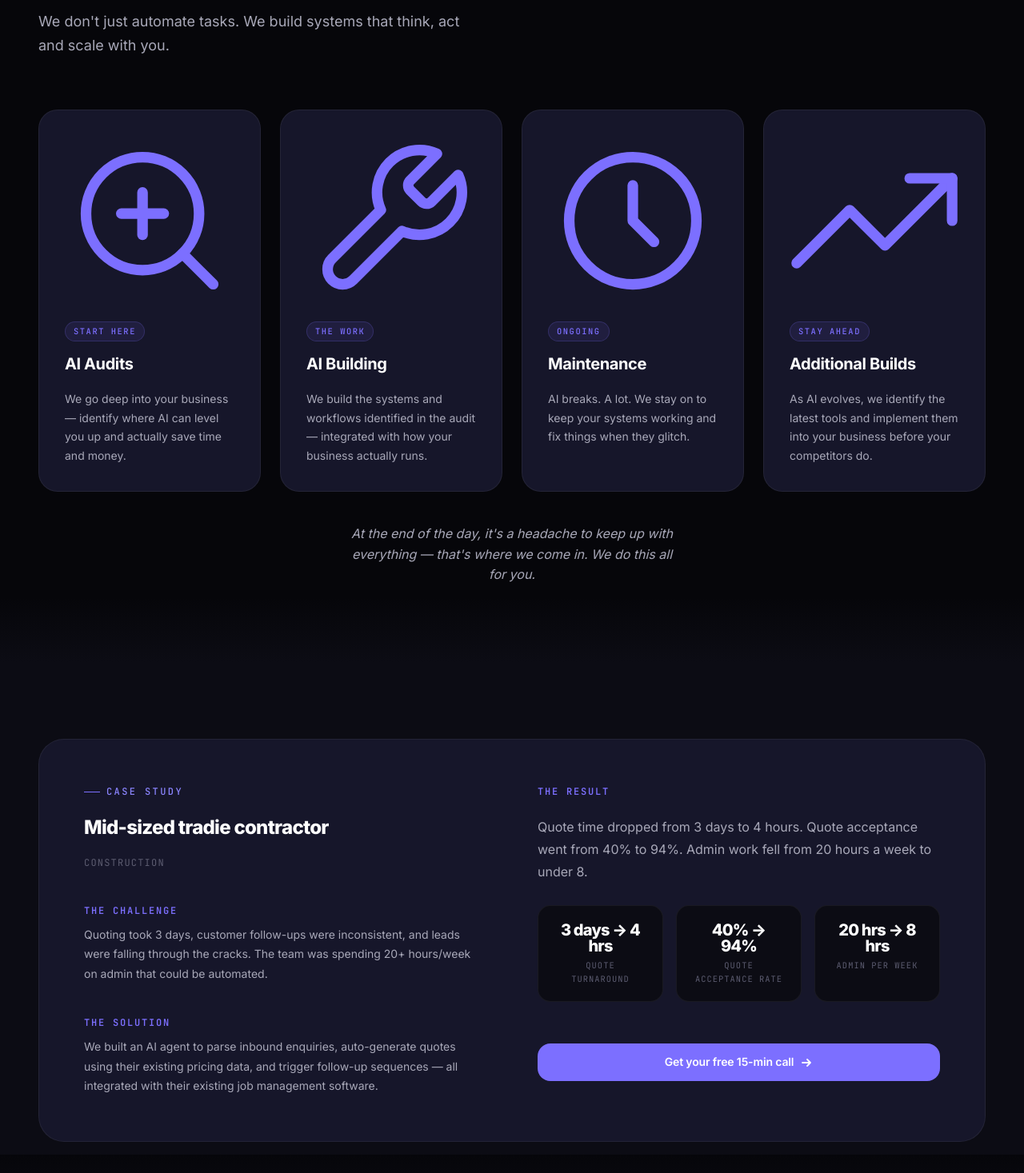
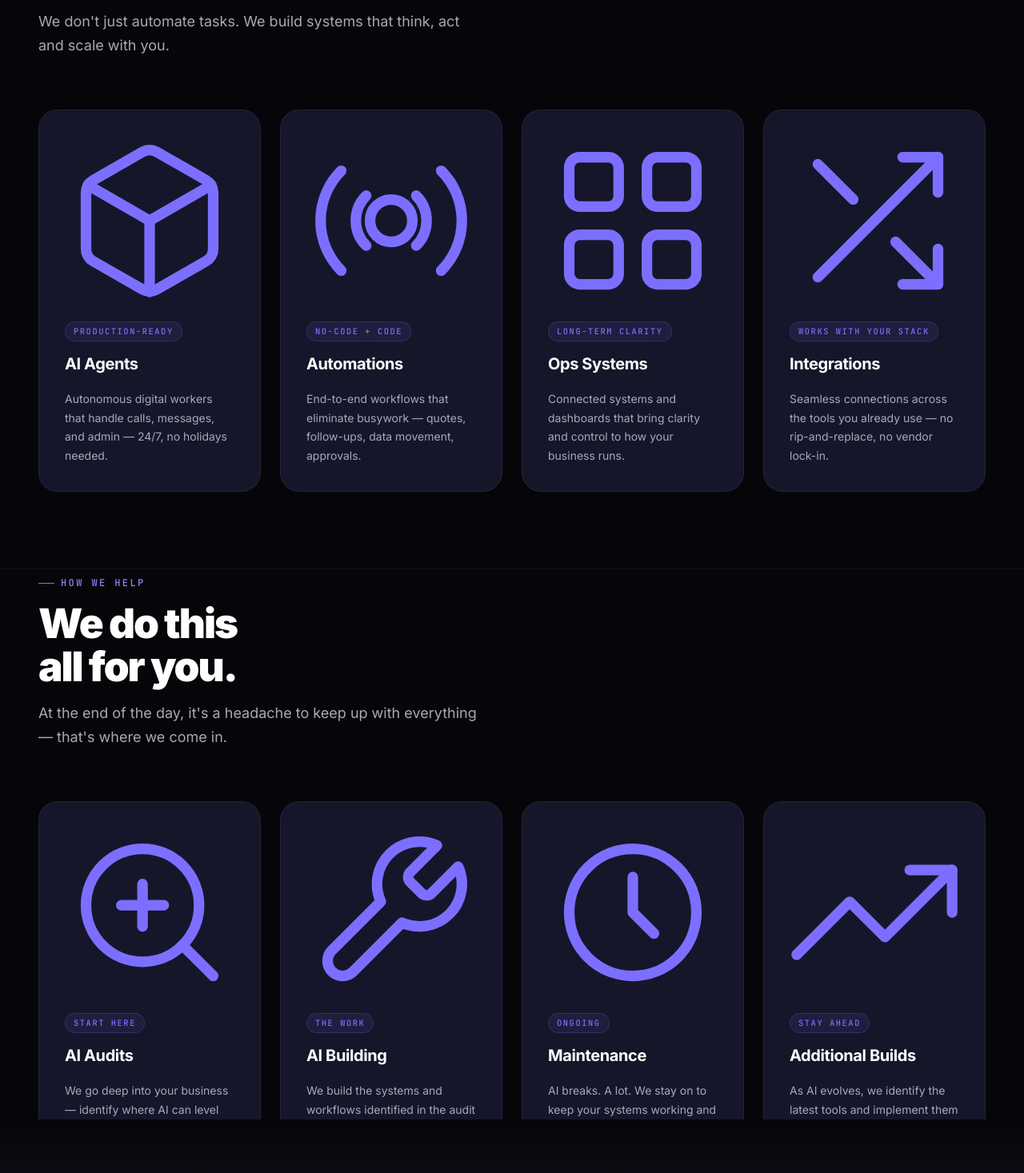
Before and after one commit to duskmetamask-bit/emvy-ai-website, a Next.js app: page / in a window 1280 px wide. Shown: the part 1303-2770 px from the top of the page at 80% size. Built offline with nearby package versions, Linux system fonts and the light colour scheme.

Commit message:
feat: add How We Help 4-pillar section after Services (Audit/Building/Maintenance/Additional Builds)

```diff
--- a/app/page.tsx
+++ b/app/page.tsx
@@ -15,51 +15,57 @@ const metrics = [
 
 const services = [
   {
-    id: 'audit',
-    title: 'AI Audits',
-    desc: 'We go deep into your business — identify where AI can level you up and actually save time and money.',
-    tag: 'Start here',
+    id: 'agents',
+    title: 'AI Agents',
+    desc: 'Autonomous digital workers that handle calls, messages, and admin — 24/7, no holidays needed.',
+    tag: 'Production-ready',
     icon: (
       <svg viewBox="0 0 24 24" fill="none" stroke="currentColor" strokeWidth="1.5" strokeLinecap="round" strokeLinejoin="round" className="w-7 h-7">
-        <circle cx="11" cy="11" r="8"/>
-        <line x1="21" y1="21" x2="16.65" y2="16.65"/>
-        <line x1="11" y1="8" x2="11" y2="14"/>
-        <line x1="8" y1="11" x2="14" y2="11"/>
+        <path d="M21 16V8a2 2 0 00-1-1.73l-7-4a2 2 0 00-2 0l-7 4A2 2 0 003 8v8a2 2 0 001 1.73l7 4a2 2 0 002 0l7-4A2 2 0 0021 16z"/>
+        <polyline points="3.27 6.96 12 12.01 20.73 6.96"/>
+        <line x1="12" y1="22.08" x2="12" y2="12"/>
       </svg>
     ),
   },
   {
-    id: 'build',
-    title: 'AI Building',
-    desc: 'We build the systems and workflows identified in the audit — integrated with how your business actually runs.',
-    tag: 'The work',
+    id: 'automations',
+    title: 'Automations',
+    desc: 'End-to-end workflows that eliminate busywork — quotes, follow-ups, data movement, approvals.',
+    tag: 'No-code + code',
     icon: (
       <svg viewBox="0 0 24 24" fill="none" stroke="currentColor" strokeWidth="1.5" strokeLinecap="round" strokeLinejoin="round" className="w-7 h-7">
-        <path d="M14.7 6.3a1 1 0 000 1.4l1.6 1.6a1 1 0 001.4 0l3.77-3.77a6 6 0 01-7.94 7.94l-6.91 6.91a2.12 2.12 0 01-3-3l6.91-6.91a6 6 0 017.94-7.94l-3.76 3.76z"/>
+        <circle cx="12" cy="12" r="3"/>
+        <path d="M19.07 4.93a10 10 0 010 14.14M4.93 4.93a10 10 0 000 14.14"/>
+        <path d="M15.54 8.46a5 5 0 010 7.07M8.46 8.46a5 5 0 000 7.07"/>
       </svg>
     ),
   },
   {
-    id: 'maintenance',
-    title: 'Maintenance',
-    desc: 'AI breaks. A lot. We stay on to keep your systems working and fix things when they glitch.',
-    tag: 'Ongoing',
+    id: 'ops',
+    title: 'Ops Systems',
+    desc: 'Connected systems and dashboards that bring clarity and control to how your business runs.',
+    tag: 'Long-term clarity',
     icon: (
       <svg viewBox="0 0 24 24" fill="none" stroke="currentColor" strokeWidth="1.5" strokeLinecap="round" strokeLinejoin="round" className="w-7 h-7">
-        <path d="M3 12a9 9 0 1018 0 9 9 0 00-18 0z"/>
-        <path d="M12 7v5l3 3"/>
+        <rect x="3" y="3" width="7" height="7" rx="1.5"/>
+        <rect x="14" y="3" width="7" height="7" rx="1.5"/>
+        <rect x="3" y="14" width="7" height="7" rx="1.5"/>
+        <rect x="14" y="14" width="7" height="7" rx="1.5"/>
       </svg>
     ),
   },
   {
-    id: 'additional',
-    title: 'Additional Builds',
-    desc: 'As AI evolves, we identify the latest tools and implement them into your business before your competitors do.',
-    tag: 'Stay ahead',
+    id: 'integrations',
+    title: 'Integrations',
+    desc: 'Seamless connections across the tools you already use — no rip-and-replace, no vendor lock-in.',
+    tag: 'Works with your stack',
     icon: (
       <svg viewBox="0 0 24 24" fill="none" stroke="currentColor" strokeWidth="1.5" strokeLinecap="round" strokeLinejoin="round" className="w-7 h-7">
-        <polyline points="23 6 13.5 15.5 8.5 10.5 1 18"/>
-        <polyline points="17 6 23 6 23 12"/>
+        <polyline points="16 3 21 3 21 8"/>
+        <line x1="4" y1="20" x2="21" y2="3"/>
+        <polyline points="21 16 21 21 16 21"/>
+        <line x1="15" y1="15" x2="21" y2="21"/>
+        <line x1="4" y1="4" x2="9" y2="9"/>
       </svg>
     ),
   },
@@ -216,10 +222,94 @@ function Services() {
             <ServiceCard key={s.id} service={s} />
           ))}
         </div>
+      </div>
+    </section>
+  )
+}
 
-        <p className="services-closing">
-          At the end of the day, it's a headache to keep up with everything — that's where we come in. We do this all for you.
-        </p>
+/* ── HOW WE HELP ─────────────────────────────────────── */
+const pillars = [
+  {
+    id: 'audit',
+    title: 'AI Audits',
+    desc: 'We go deep into your business — identify where AI can level you up and actually save time and money.',
+    tag: 'Start here',
+    icon: (
+      <svg viewBox="0 0 24 24" fill="none" stroke="currentColor" strokeWidth="1.5" strokeLinecap="round" strokeLinejoin="round" className="w-7 h-7">
+        <circle cx="11" cy="11" r="8"/>
+        <line x1="21" y1="21" x2="16.65" y2="16.65"/>
+        <line x1="11" y1="8" x2="11" y2="14"/>
+        <line x1="8" y1="11" x2="14" y2="11"/>
+      </svg>
+    ),
+  },
+  {
+    id: 'build',
+    title: 'AI Building',
+    desc: 'We build the systems and workflows identified in the audit — integrated with how your business actually runs.',
+    tag: 'The work',
+    icon: (
+      <svg viewBox="0 0 24 24" fill="none" stroke="currentColor" strokeWidth="1.5" strokeLinecap="round" strokeLinejoin="round" className="w-7 h-7">
+        <path d="M14.7 6.3a1 1 0 000 1.4l1.6 1.6a1 1 0 001.4 0l3.77-3.77a6 6 0 01-7.94 7.94l-6.91 6.91a2.12 2.12 0 01-3-3l6.91-6.91a6 6 0 017.94-7.94l-3.76 3.76z"/>
+      </svg>
+    ),
+  },
+  {
+    id: 'maintenance',
+    title: 'Maintenance',
+    desc: 'AI breaks. A lot. We stay on to keep your systems working and fix things when they glitch.',
+    tag: 'Ongoing',
+    icon: (
+      <svg viewBox="0 0 24 24" fill="none" stroke="currentColor" strokeWidth="1.5" strokeLinecap="round" strokeLinejoin="round" className="w-7 h-7">
+        <path d="M3 12a9 9 0 1018 0 9 9 0 00-18 0z"/>
+        <path d="M12 7v5l3 3"/>
+      </svg>
+    ),
+  },
+  {
+    id: 'additional',
+    title: 'Additional Builds',
+    desc: 'As AI evolves, we identify the latest tools and implement them into your business before your competitors do.',
+    tag: 'Stay ahead',
+    icon: (
+      <svg viewBox="0 0 24 24" fill="none" stroke="currentColor" strokeWidth="1.5" strokeLinecap="round" strokeLinejoin="round" className="w-7 h-7">
+        <polyline points="23 6 13.5 15.5 8.5 10.5 1 18"/>
+        <polyline points="17 6 23 6 23 12"/>
+      </svg>
+    ),
+  },
+]
+
+function PillarCard({ pillar }: { pillar: typeof pillars[0] }) {
+  return (
+    <div className="service-card">
+      <div className="service-icon">{pillar.icon}</div>
+      <div className="service-tag">{pillar.tag}</div>
+      <h3 className="service-title">{pillar.title}</h3>
+      <p className="service-desc">{pillar.desc}</p>
+    </div>
+  )
+}
+
+function HowWeHelp() {
+  return (
+    <section className="section how-we-help-section" id="how-we-help">
+      <div className="container">
+        <div className="section-header">
+          <span className="kicker">How we help</span>
+          <h2 className="section-title">
+            We do this<br />all for you.
+          </h2>
+          <p className="section-sub">
+            At the end of the day, it's a headache to keep up with everything — that's where we come in.
+          </p>
+        </div>
+
+        <div className="services-grid">
+          {pillars.map((p) => (
+            <PillarCard key={p.id} pillar={p} />
+          ))}
+        </div>
       </div>
     </section>
   )
@@ -426,6 +516,7 @@ function Header() {
 
             <nav className="header-nav" aria-label="Main navigation">
               <a href="#services" className="header-nav-link">Services</a>
+              <a href="#how-we-help" className="header-nav-link">How We Help</a>
               <a href="#how-we-work" className="header-nav-link">How We Work</a>
               <a href="/pricing" className="header-nav-link">Pricing</a>
               <a href="/about" className="header-nav-link">About</a>
@@ -461,6 +552,7 @@ function Header() {
         <div className="mobile-nav">
           <nav className="mobile-nav-inner">
             <a href="#services" className="mobile-nav-link" onClick={() => setOpen(false)}>Services</a>
+            <a href="#how-we-help" className="mobile-nav-link" onClick={() => setOpen(false)}>How We Help</a>
             <a href="#how-we-work" className="mobile-nav-link" onClick={() => setOpen(false)}>How We Work</a>
             <a href="/pricing" className="mobile-nav-link" onClick={() => setOpen(false)}>Pricing</a>
             <a href="/about" className="mobile-nav-link" onClick={() => setOpen(false)}>About</a>
@@ -492,6 +584,7 @@ export default function Home() {
         <main style={{ paddingTop: '0' }}>
           <Hero />
           <Services />
+          <HowWeHelp />
           <CaseStudy />
           <CTASection />
         </main>
@@ -871,6 +964,10 @@ const serviceStyles = `
   flex-direction: column;
   gap: 0.75rem;
 }
+.how-we-help-section {
+  border-top: 1px solid var(--color-border);
+}
+
 .service-card:hover {
   border-color: var(--color-border-accent);
   box-shadow: 0 0 40px rgba(124, 111, 255, 0.08);
```
